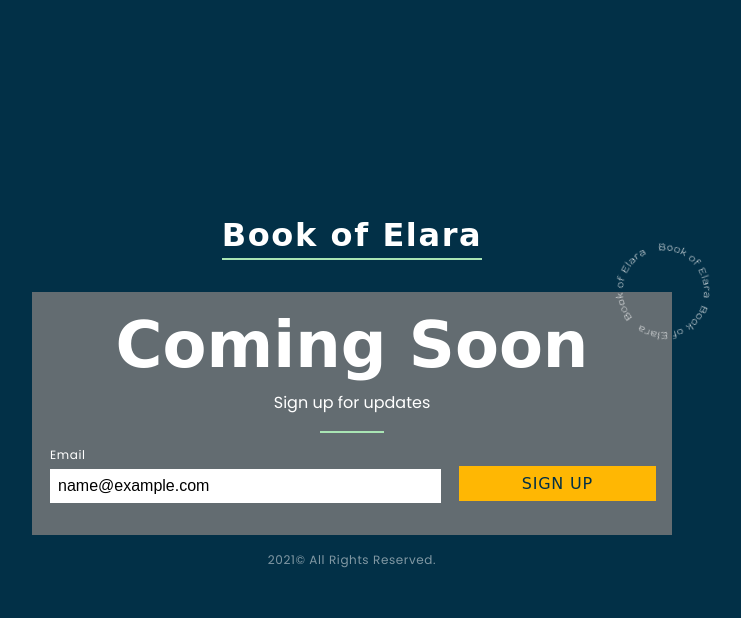
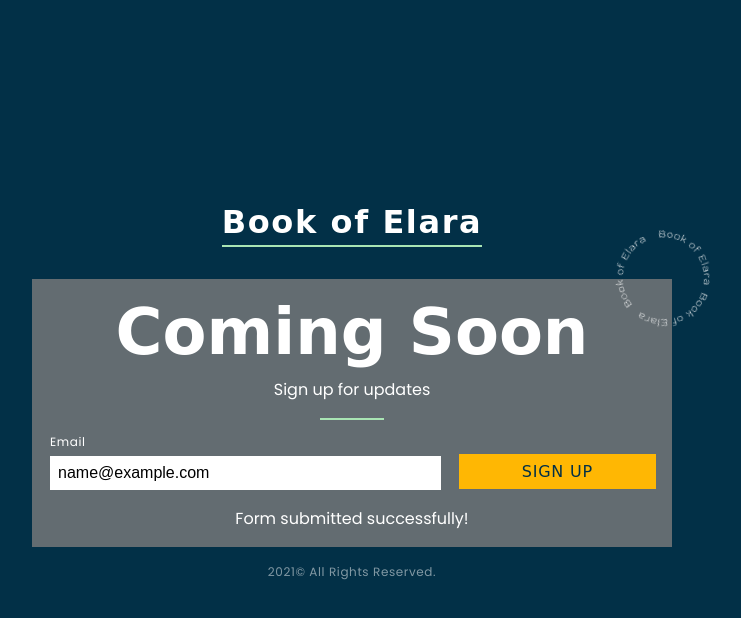
Before and after one commit to adamrasheed/book-of-elara-landing, a website: page index.html in a window 1280 px wide. Both pictures are taken after typing "name@example.com" into the empty fields and a click on the button "SIGN UP". Shown: the whole page, without its empty margins (288-1029 px from the left). Drawn offline with Linux system fonts and the light colour scheme; a web font is replaced by a local one.

Commit message:
updated form handling

```diff
--- a/index.html
+++ b/index.html
@@ -22,7 +22,7 @@
 
         <hr />
 
-        <form action="" js-form>
+        <form name="coming-soon-sign-up" data-netlify="true" action="" js-form>
           <fieldset>
             <label for="email">Email</label>
             <input
@@ -35,6 +35,13 @@
           </fieldset>
           <button type="submit">Sign Up</button>
         </form>
+
+        <p js-form-success class="form-message success hide">
+          Form submitted successfully!
+        </p>
+        <p js-form-error class="form-message error hide">
+          Oops! Something went wrong. Please try again.
+        </p>
       </div>
       <p class="small white center">2021© All Rights Reserved.</p>
     </div>
--- a/index.js
+++ b/index.js
@@ -8,12 +8,35 @@ const handleSubmit = (e) => {
 const form = document.querySelector("[js-form]");
 const emailInput = document.querySelector("[js-input]");
 
+const msgSuccess = document.querySelector("[js-form-success]");
+const msgError = document.querySelector("[js-form-error]");
+
 window.addEventListener("load", (event) => {
   console.log("page is fully loaded");
   form.addEventListener("submit", (e) => {
     e.preventDefault();
     console.log("submitted");
+
     const inputVal = emailInput.value;
-    console.log(inputVal);
+
+    const formData = {
+      email: inputVal,
+    };
+
+    fetch("/", {
+      method: "POST",
+      headers: { "Content-Type": "application/x-www-form-urlencoded" },
+      body: new URLSearchParams(formData).toString(),
+    })
+      .then(() => {
+        console.log("Form successfully submitted");
+        msgSuccess.classList.remove("hide");
+        msgError.classList.add("hide");
+      })
+      .catch((error) => {
+        console.log(error);
+        msgSuccess.classList.add("hide");
+        msgError.classList.remove("hide");
+      });
   });
 });
--- a/main.css
+++ b/main.css
@@ -209,6 +209,15 @@ button:focus {
   box-shadow: none;
 }
 
+.form-message {
+  text-align: center;
+  color: white;
+}
+
+.hide {
+  display: none;
+}
+
 @media screen and (min-width: 640px) {
   .subtitle {
     font-size: 4rem;
```
Also changed, not shown: dist/index.html, 5 other files.
